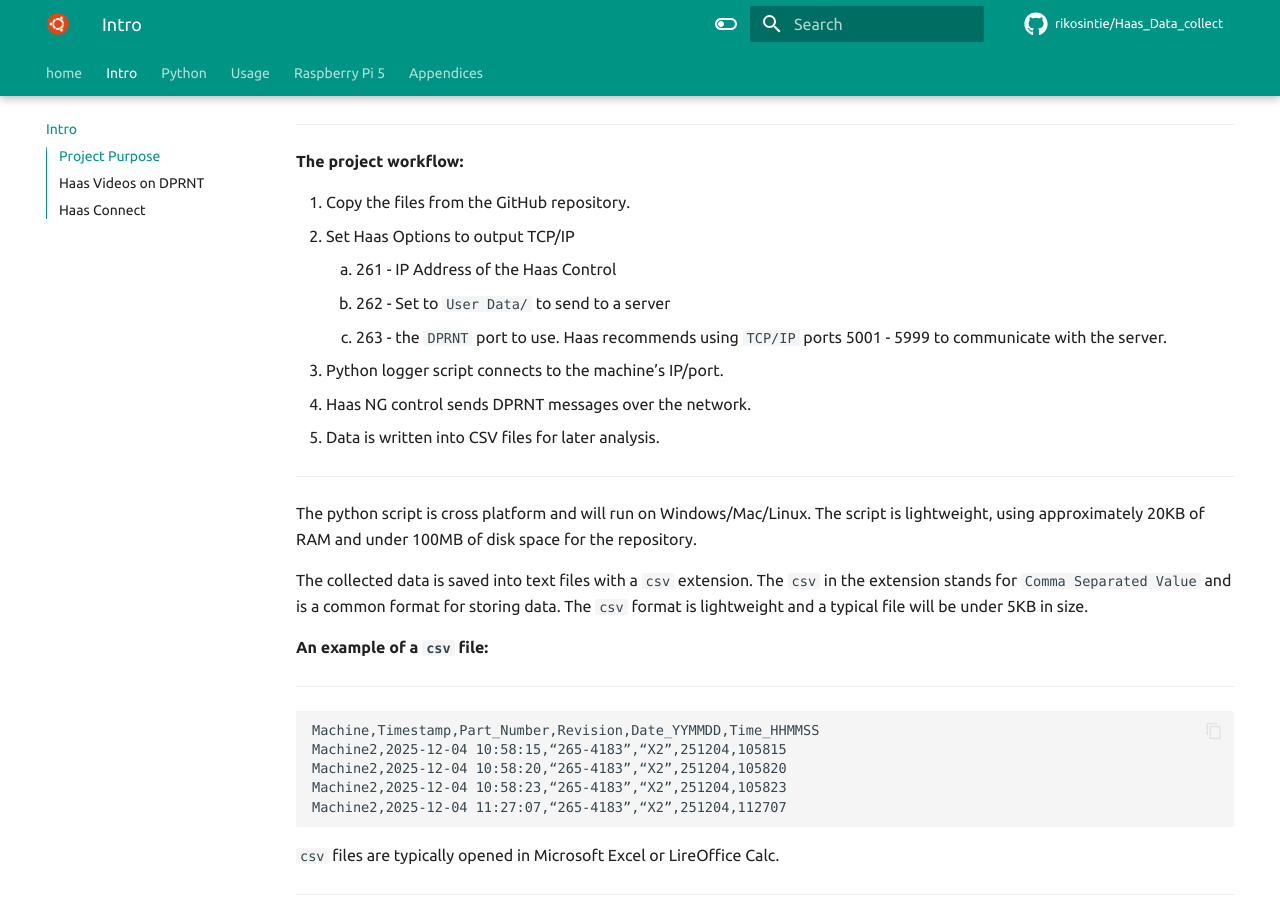
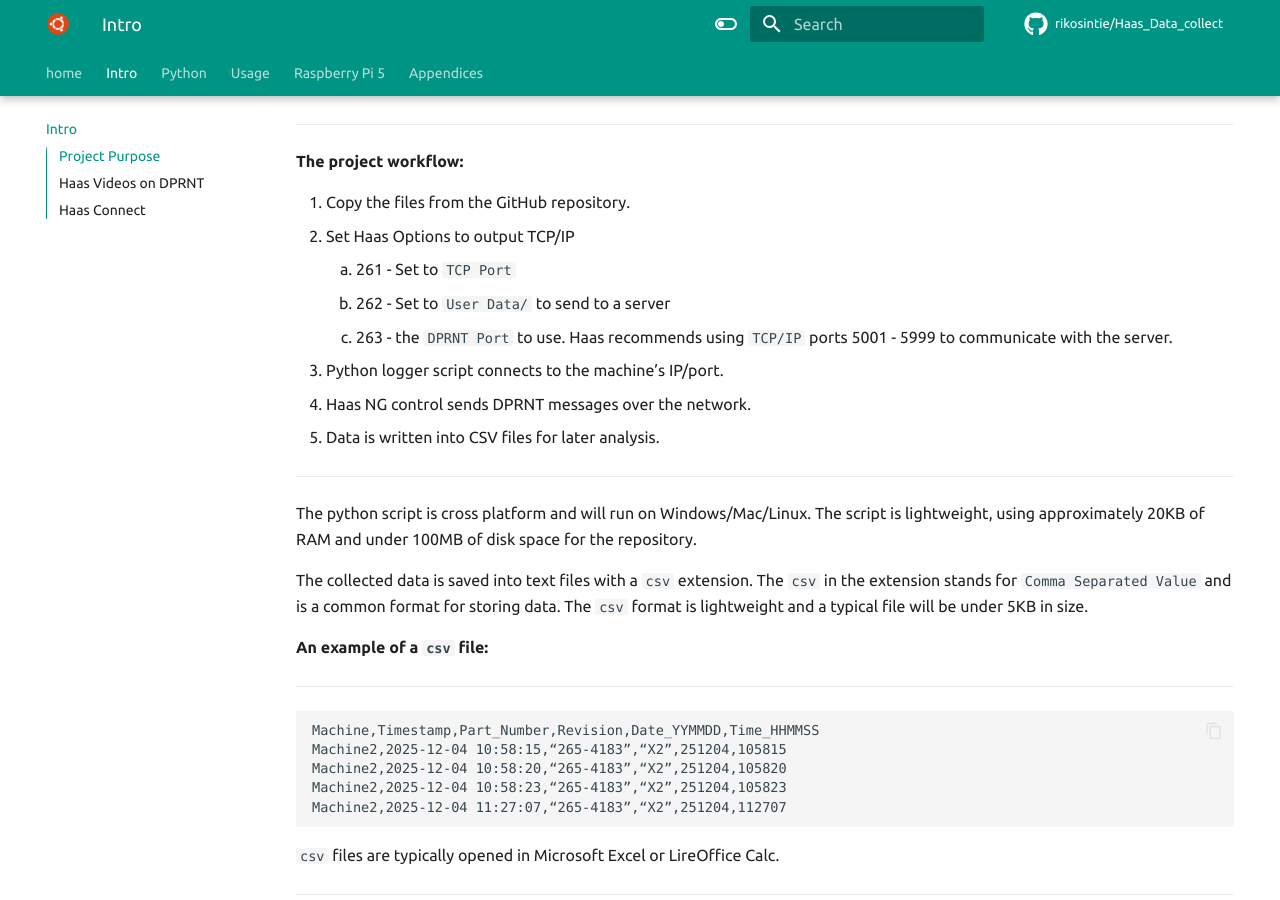
Before and after one commit to rikosintie/Haas_Data_collect, an MkDocs documentation site: the page built from docs/Introduction.md, in a window 1280 px wide and 900 px high, scrolled down 902 px. Built offline with MkDocs 1.6.1 and Material for MkDocs 9.7.7, drawn with Linux system fonts in a browser that asks for light colours; some web fonts are replaced; comment, search, counter and statistics services are not loaded.

Commit message:
Git Title: formatting

```diff
--- a/docs/Introduction.md
+++ b/docs/Introduction.md
@@ -16,9 +16,9 @@ The project enables Haas CNC machines with NG controls and the `macro` option to
 
 1. Copy the files from the GitHub repository.
 2. Set Haas Options to output TCP/IP
-      1. 261 - IP Address of the Haas Control
+      1. 261 - Set to `TCP Port`
       2. 262 - Set to `User Data/` to send to a server
-      3. 263 - the `DPRNT` port to use. Haas recommends using `TCP/IP` ports 5001 - 5999 to communicate with the server.
+      3. 263 - the `DPRNT Port` to use. Haas recommends using `TCP/IP` ports 5001 - 5999 to communicate with the server.
 3. Python logger script connects to the machine’s IP/port.
 4. Haas NG control sends DPRNT messages over the network.
 5. Data is written into CSV files for later analysis.
```
